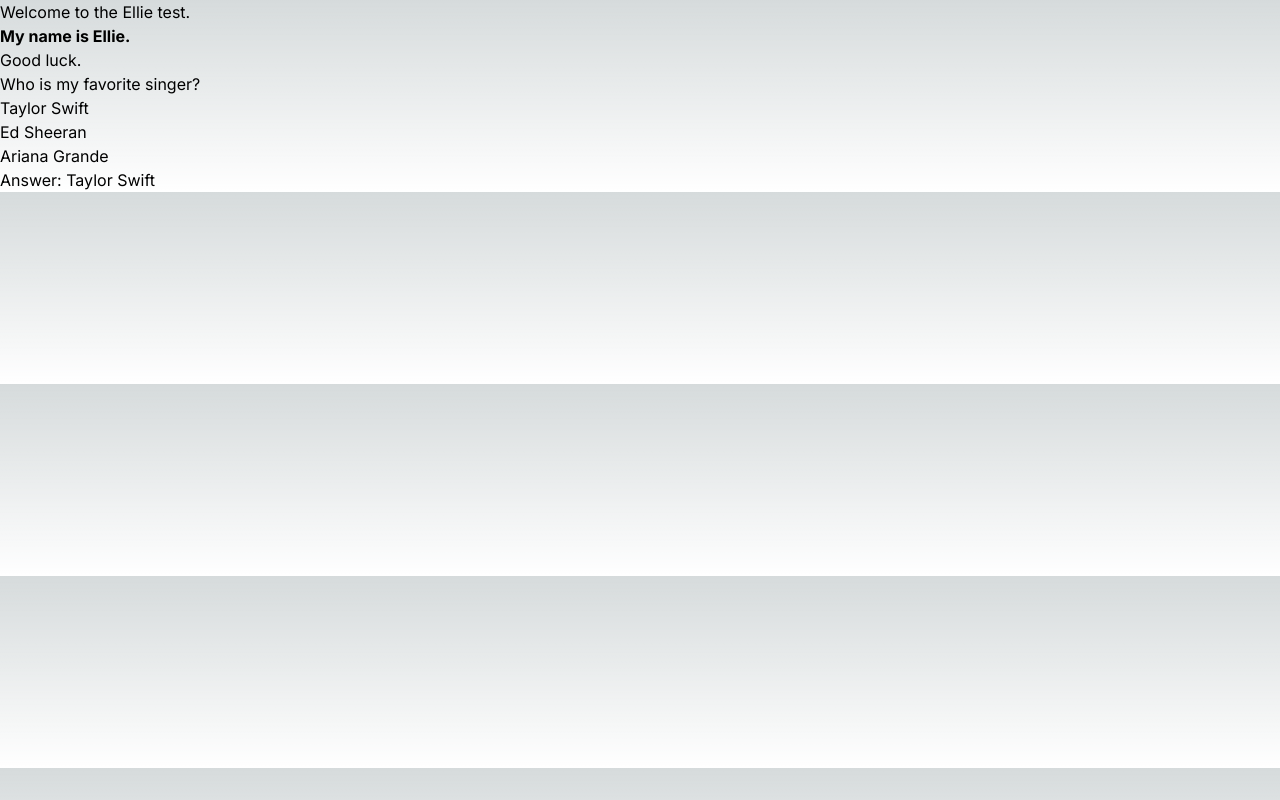
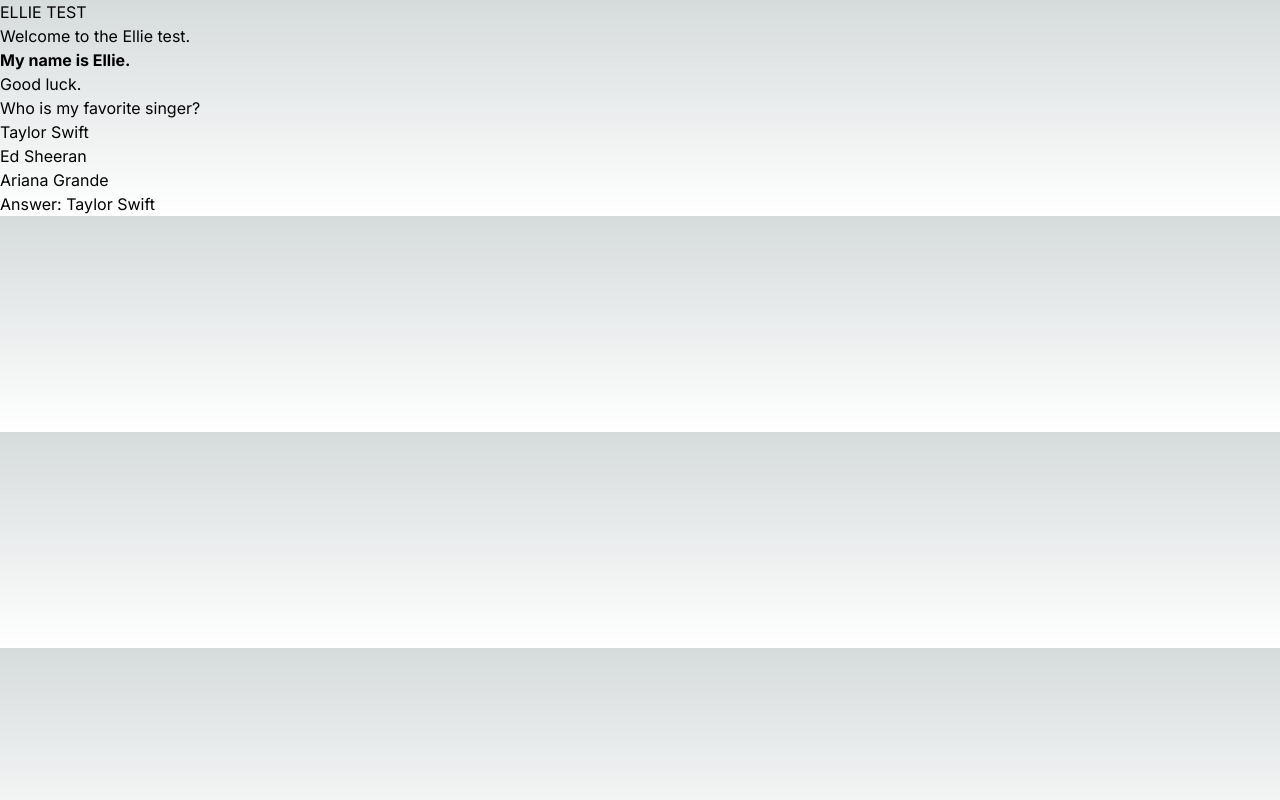
Before and after one commit to ellewright/Final-Project, a Next.js app in the folder Frontend/final-project-quiz/: page / in a window 1280 px wide. Built offline with nearby package versions, Linux system fonts and the light colour scheme.

Commit message:
Add header

```diff
--- a/Frontend/final-project-quiz/src/app/page.js
+++ b/Frontend/final-project-quiz/src/app/page.js
@@ -9,6 +9,7 @@ function Text({ content, strong }) {
 
 export default function Home() {
   return <div>
+    <h1>ELLIE TEST</h1>
     <Text content="Welcome to the Ellie test." strong={false} />
     <Text content="My name is Ellie." strong={true} />
     <Text content="Good luck." strong={false} />
```
